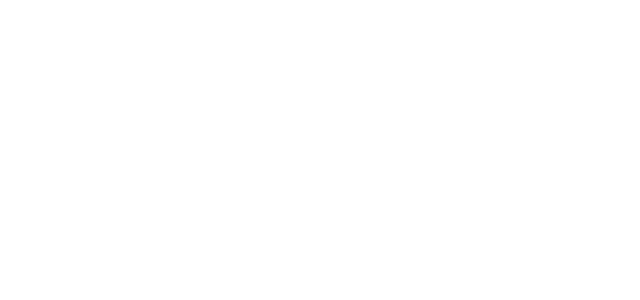
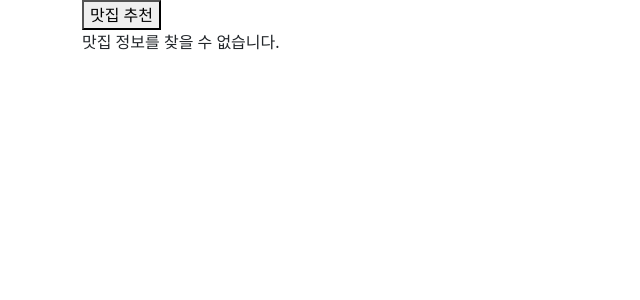
Before and after one commit to greenblueredgreen/travel_rocommend_project, a React (Create React App) app in the folder Front_End/: page /LunchRecommendation in a window 1280 px wide. Before the commit this address had no page. Shown: the top 300 px of the page, without its empty margins (0-640 px from the left). Built offline with nearby package versions, Linux system fonts and the light colour scheme.

Commit message:
현재 위치에 맞는 맛집 추천 html 변환 실패.

```diff
--- a/Front_End/src/App.js
+++ b/Front_End/src/App.js
@@ -10,6 +10,7 @@
 import PostList from './PostList';
 import MapComponent from "./MapComponent";
 import KakaoMap from './KakaoMap'
+import LunchRecommendation from './LunchRecommendation'
 
 const App = () => {
 
@@ -27,6 +28,7 @@
           <Route path="/PostList" element={<PostList />} />
           <Route path="/map" element={<MapComponent query="검색할 장소" />} />
           <Route path="/KakaoMap" element={<KakaoMap />} />
+          <Route path="/LunchRecommendation" element={<LunchRecommendation />} />
         </Routes>
       </div>
     </Router>
--- /dev/null
+++ b/Front_End/src/LunchRecommendation.jsx
@@ -0,0 +1,73 @@
+import React, { useState } from 'react';
+import axios from 'axios';
+
+const LunchRecommendation = () => {
+    const [lunchList, setLunchList] = useState([]);
+    const [loading, setLoading] = useState(false);
+    const [error, setError] = useState('');
+
+    const getLunchRecommendations = () => {
+        if ("geolocation" in navigator) { // geolocation 사용 가능
+            setLoading(true);
+            setError('');
+            navigator.geolocation.getCurrentPosition(async (position) => {
+                const latitude = position.coords.latitude;
+                const longitude = position.coords.longitude;
+
+                try {
+                    // Spring Boot API 호출
+                    const response = await axios.get(`http://localhost:8080/lunch?latitude=${latitude}&longitude=${longitude}`);
+                    setLunchList(response.data); // 응답 데이터로 lunchList 업데이트
+                } catch (err) {
+                    console.error(err);
+                    setError("맛집 정보를 가져오는 데 실패했습니다."); // 오류 메시지 설정
+                } finally {
+                    setLoading(false);
+                }
+            }, (error) => {
+                console.error(error);
+                setError("위치 정보를 가져오는 데 실패했습니다."); // 오류 메시지 설정
+                setLoading(false);
+            }, {
+                enableHighAccuracy: true,
+                timeout: Infinity,
+                maximumAge: 0
+            });
+        } else { // geolocation 사용 불가능
+            setError('geolocation 사용 불가능');
+        }
+    };
+
+    return (
+        <div>
+            <input type="hidden" id="select_count" value="3" />
+            <button onClick={getLunchRecommendations} disabled={loading}>
+                {loading ? '로딩 중...' : '맛집 추천'}
+            </button>
+
+            {error && <p style={{ color: 'red' }}>{error}</p>}
+
+            <div id="lunch_list">
+                {lunchList.length > 0 ? (
+                    lunchList.map((item, index) => (
+                        <div key={index} className="lunch_list_content"
+                             data-address={item.address_name}
+                             data-url={item.place_url}
+                             data-x={item.x}
+                             data-y={item.y}
+                             data-phone={item.phone}>
+                            <h3>{item.place_name}</h3>
+                            <p>{item.address_name}</p>
+                            <p>{item.phone}</p>
+                            <a href={item.place_url} target="_blank" rel="noopener noreferrer">자세히 보기</a>
+                        </div>
+                    ))
+                ) : (
+                    <p>맛집 정보를 찾을 수 없습니다.</p>
+                )}
+            </div>
+        </div>
+    );
+};
+
+export default LunchRecommendation;
```
Also changed, not shown: Front_End/src/KakaoMap.jsx (line endings or trailing spaces).
